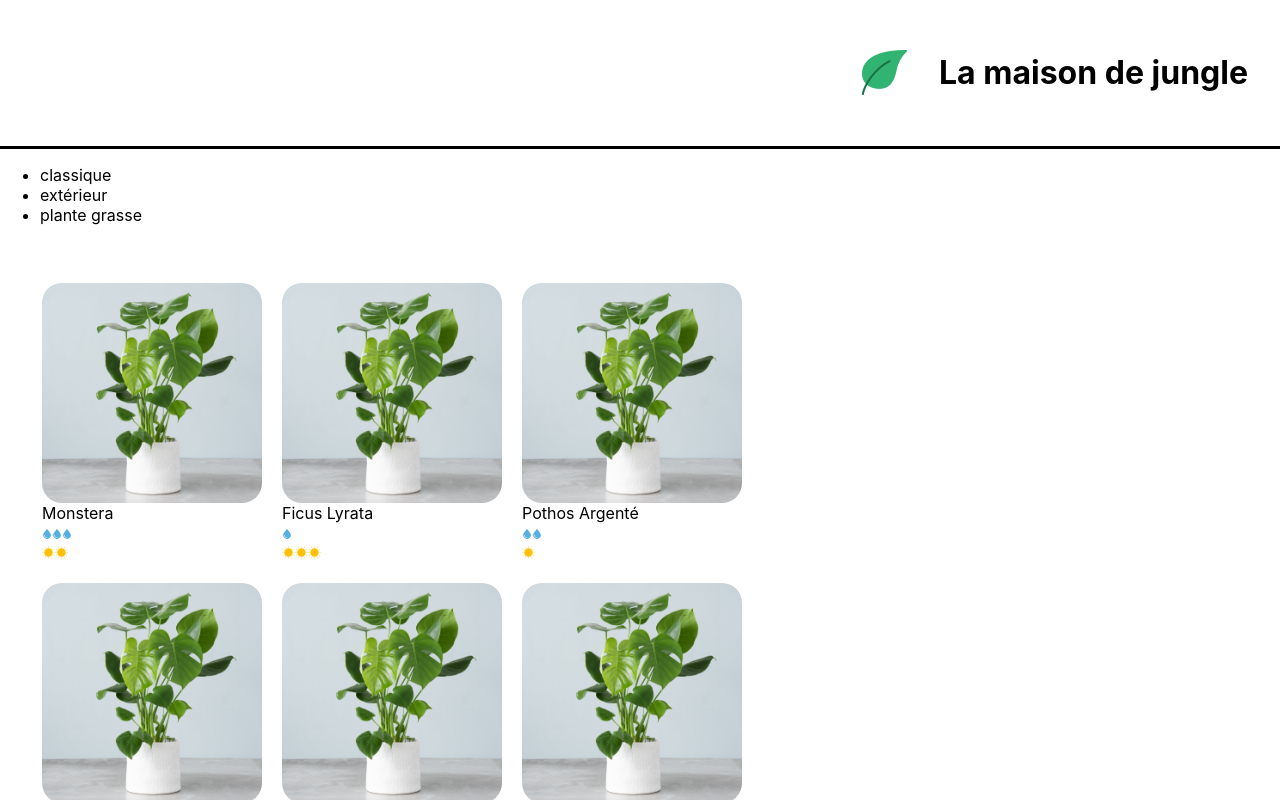
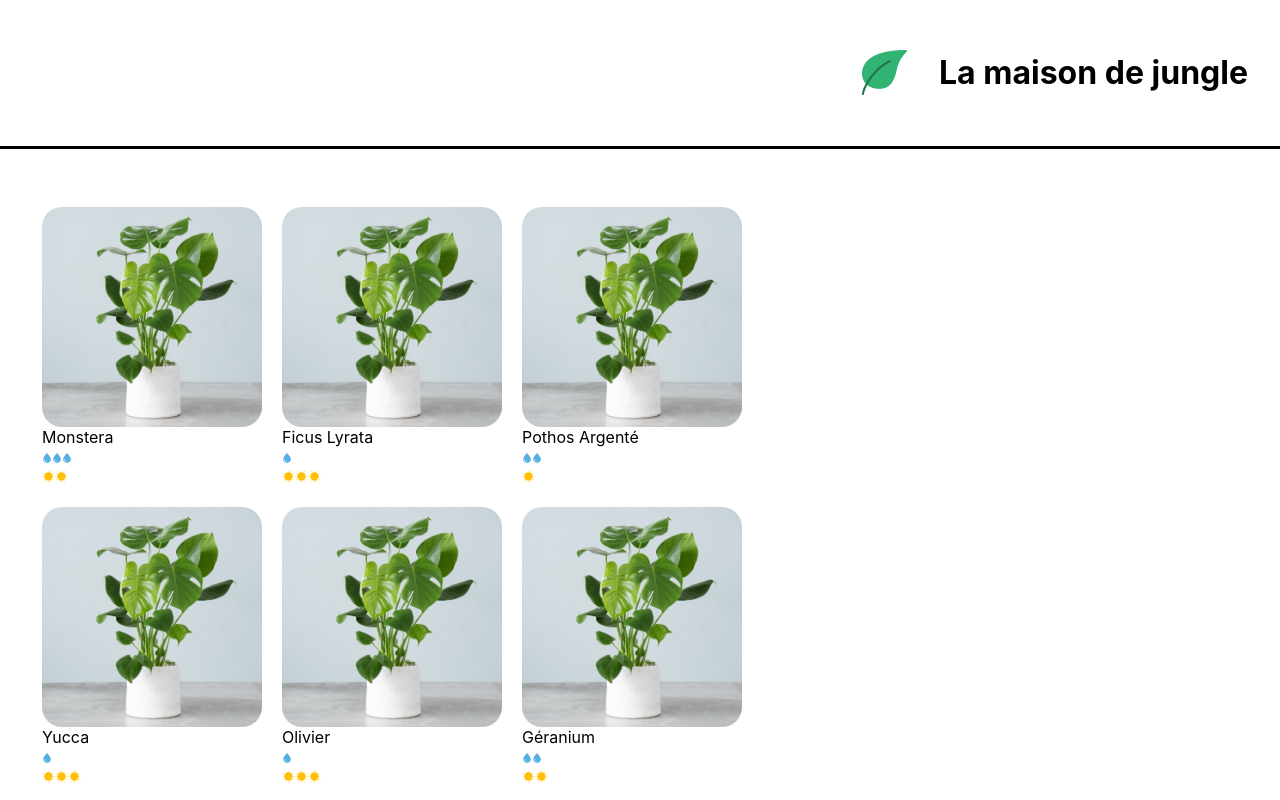
Before and after one commit to boudenjal-mohcine/react-learning, a React (Create React App) app: page / in a window 1280 px wide. Shown: the top 800 px of the page. Built offline with nearby package versions, Linux system fonts and the light colour scheme.

Commit message:
Add handleClick event

```diff
--- a/src/components/PlantItem.js
+++ b/src/components/PlantItem.js
@@ -1,9 +1,13 @@
 import CareScale from './CareScale'
 import '../styles/PlantItem.css'
 
+function handleClick() {
+    alert('✨ Ceci est un clic ✨')
+}
+
 function PlantItem({ id, cover, name, water, light }) {
 	return (
-		<li key={id} className='lmj-plant-item'>
+		<li key={id} className='lmj-plant-item' onClick={handleClick(name)}>
 			<img className='lmj-plant-item-cover' src={cover} alt={`${name} cover`} />
 			{name}
 			<div>
--- a/src/components/ShoppingList.js
+++ b/src/components/ShoppingList.js
@@ -3,19 +3,19 @@ import PlantItem from './PlantItem'
 import '../styles/ShoppingList.css'
 
 function ShoppingList() {
-	const categories = plantList.reduce(
-		(acc, plant) =>
-			acc.includes(plant.category) ? acc : acc.concat(plant.category),
-		[]
-	)
+	// const categories = plantList.reduce(
+	// 	(acc, plant) =>
+	// 		acc.includes(plant.category) ? acc : acc.concat(plant.category),
+	// 	[]
+	// )
 
 	return (
 		<div>
-			<ul>
+			{/* <ul>
 				{categories.map((cat) => (
 					<li key={cat}>{cat}</li>
 				))}
-			</ul>
+			</ul> */}
 			<ul className='lmj-plant-list'>
 				{plantList.map(({ id, cover, name, water, light }) => (
 					<PlantItem
```
